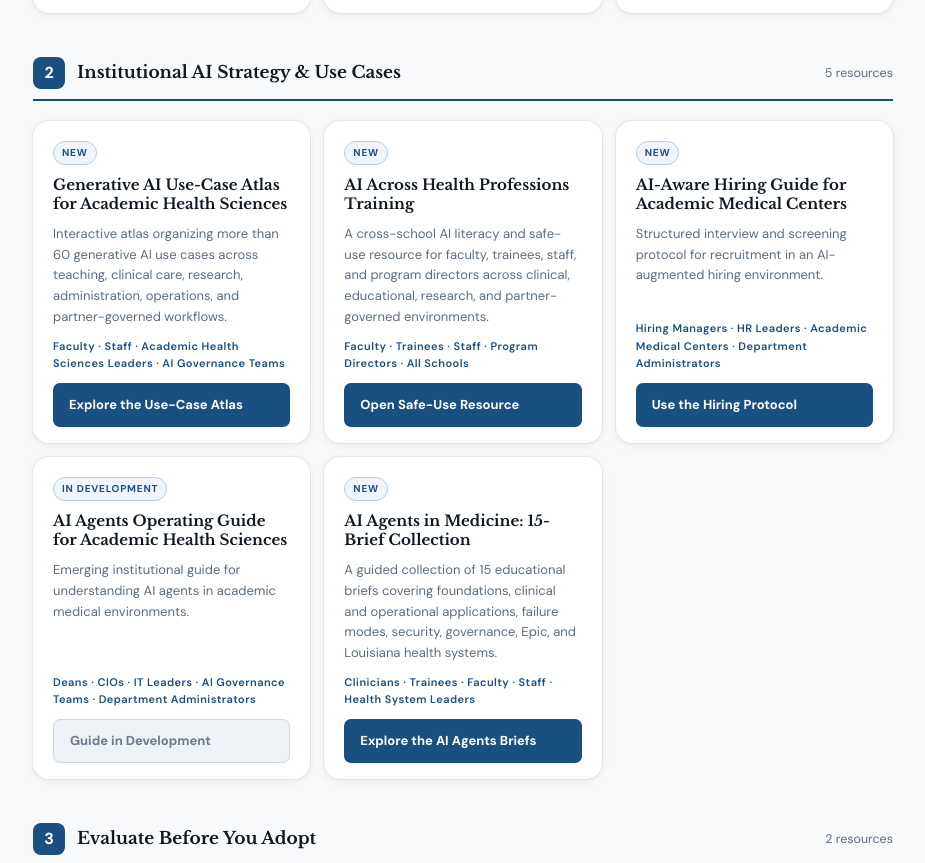
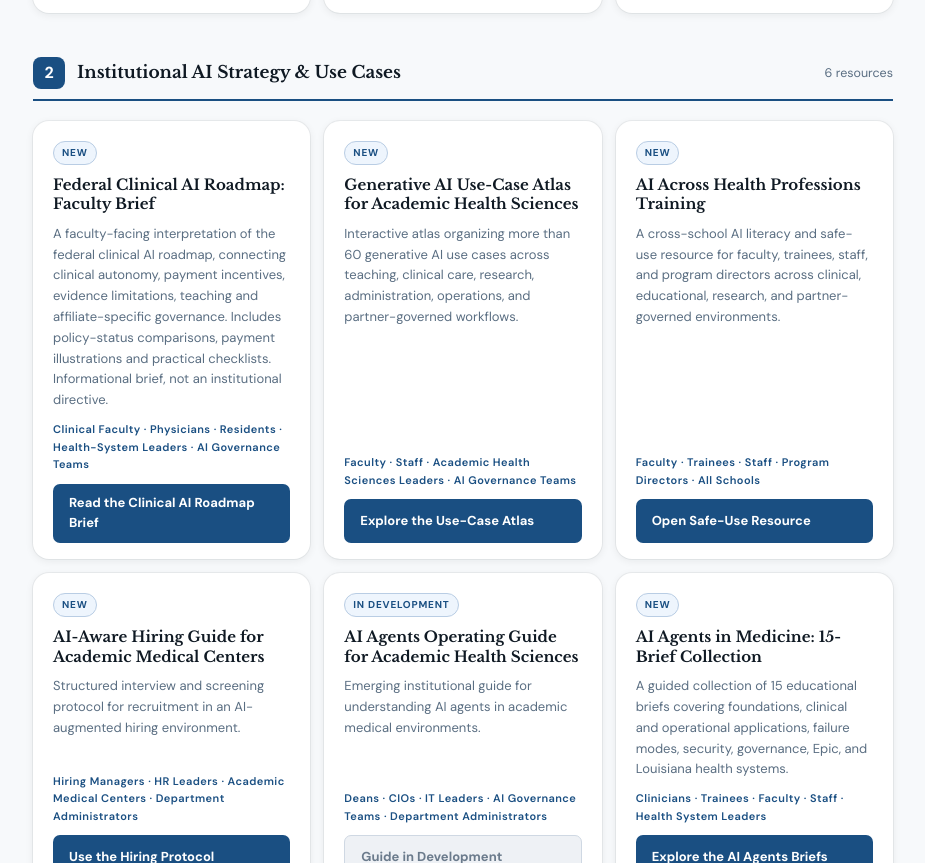
Before and after one commit to DataDrivenMed/resources, a plain HTML site: page index.html in a window 1280 px wide. Shown: the part 947-1810 px from the top of the page, without its empty margins (177-1102 px from the left). Drawn offline with nearby package versions, Linux system fonts and the light colour scheme.

Commit message:
Add federal clinical AI roadmap faculty brief with live link and evidence context

```diff
--- a/index.html
+++ b/index.html
@@ -31,7 +31,8 @@
 <article class="card"><h3 class="card-title">MedAI Teaching Guide</h3><p class="card-desc">A ready-to-use AI teaching guide with concepts, live tools, examples, and knowledge checks for medical students, residents, faculty, and clinical educators.</p><p class="card-audience">Medical Educators · Faculty Developers · Residency Programs</p><a href="https://medai-lexicon.vercel.app/teaching-guide" target="_blank" rel="noopener" class="btn btn-primary">Teach AI Concepts</a></article>
 <article class="card"><span class="badge-new">New</span><h3 class="card-title">AI Architecture Guide for Medical Faculty</h3><p class="card-desc">Architecture-focused AI literacy guide for medical faculty, curriculum leaders, and faculty-development teams.</p><p class="card-audience">Medical Faculty · Curriculum Leaders · Faculty Developers · AI Education Teams</p><a href="https://datadrivenmed.github.io/ai-architecture-guide-medical-faculty.html" target="_blank" rel="noopener" class="btn btn-primary">Understand AI Architecture</a></article>
 </div></section>
-<section class="section-group"><div class="group-header"><div class="group-icon">2</div><h2 class="group-title">Institutional AI Strategy &amp; Use Cases</h2><span class="group-subtitle">5 resources</span></div><div class="cards-grid three">
+<section class="section-group"><div class="group-header"><div class="group-icon">2</div><h2 class="group-title">Institutional AI Strategy &amp; Use Cases</h2><span class="group-subtitle">6 resources</span></div><div class="cards-grid three">
+<article class="card"><span class="badge-new">New</span><h3 class="card-title">Federal Clinical AI Roadmap: Faculty Brief</h3><p class="card-desc">A faculty-facing interpretation of the federal clinical AI roadmap, connecting clinical autonomy, payment incentives, evidence limitations, teaching and affiliate-specific governance. Includes policy-status comparisons, payment illustrations and practical checklists. Informational brief, not an institutional directive.</p><p class="card-audience">Clinical Faculty · Physicians · Residents · Health-System Leaders · AI Governance Teams</p><a href="https://datadrivenmed.github.io/CMS-Superintelligence/" target="_blank" rel="noopener" class="btn btn-primary">Read the Clinical AI Roadmap Brief</a></article>
 <article class="card"><span class="badge-new">New</span><h3 class="card-title">Generative AI Use-Case Atlas for Academic Health Sciences</h3><p class="card-desc">Interactive atlas organizing more than 60 generative AI use cases across teaching, clinical care, research, administration, operations, and partner-governed workflows.</p><p class="card-audience">Faculty · Staff · Academic Health Sciences Leaders · AI Governance Teams</p><a href="https://genai-healthcare-usecase-atlas.vercel.app/" target="_blank" rel="noopener" class="btn btn-primary">Explore the Use-Case Atlas</a></article>
 <article class="card"><span class="badge-new">New</span><h3 class="card-title">AI Across Health Professions Training</h3><p class="card-desc">A cross-school AI literacy and safe-use resource for faculty, trainees, staff, and program directors across clinical, educational, research, and partner-governed environments.</p><p class="card-audience">Faculty · Trainees · Staff · Program Directors · All Schools</p><a href="https://datadrivenmed.github.io/resources/ai-health-professions-safe-use/" target="_blank" rel="noopener" class="btn btn-primary">Open Safe-Use Resource</a></article>
 <article class="card"><span class="badge-new">New</span><h3 class="card-title">AI-Aware Hiring Guide for Academic Medical Centers</h3><p class="card-desc">Structured interview and screening protocol for recruitment in an AI-augmented hiring environment.</p><p class="card-audience">Hiring Managers · HR Leaders · Academic Medical Centers · Department Administrators</p><a href="https://datadrivenmed.github.io/AI-Aware-Hiring-Guide/" target="_blank" rel="noopener" class="btn btn-primary">Use the Hiring Protocol</a></article>
```
